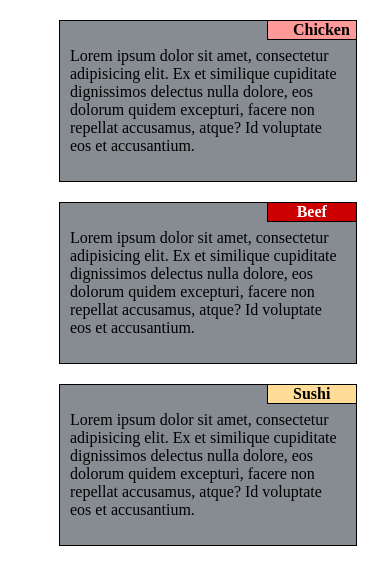
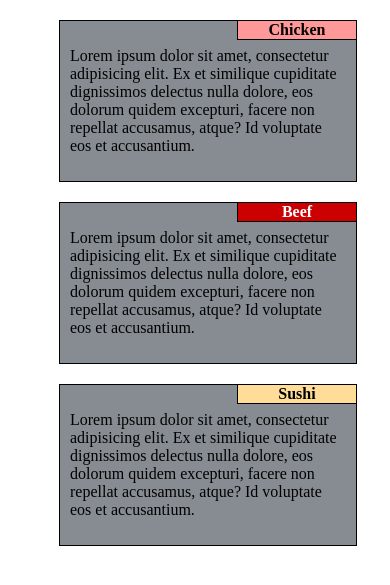
Before and after one commit to abbewayne/cweb, a plain HTML site: page sitehw2/index.html in a window 390 px wide. Shown: the part 61-646 px from the top of the page. Drawn offline with Linux system fonts and the light colour scheme.

Commit message:
final version

```diff
--- a/sitehw2/menu.css
+++ b/sitehw2/menu.css
@@ -35,7 +35,6 @@ h1 {
 	    width:30%;
 	    border:1px solid black;
 	    margin-left:2.5%;
-	    margin-right:0%;
 	    float:left;
 	    background-color: #878C92;
     }
@@ -89,7 +88,7 @@ h1 {
 
 	}
 	span {
-	width:30%;
+	width:40%;
 	border-left: 1px solid black;
 	border-bottom: 1px solid black;
 	padding-left: 25px;
```
Also changed, not shown: sitehw2/index.html (renamed from sitehw2/Our menu.html).
